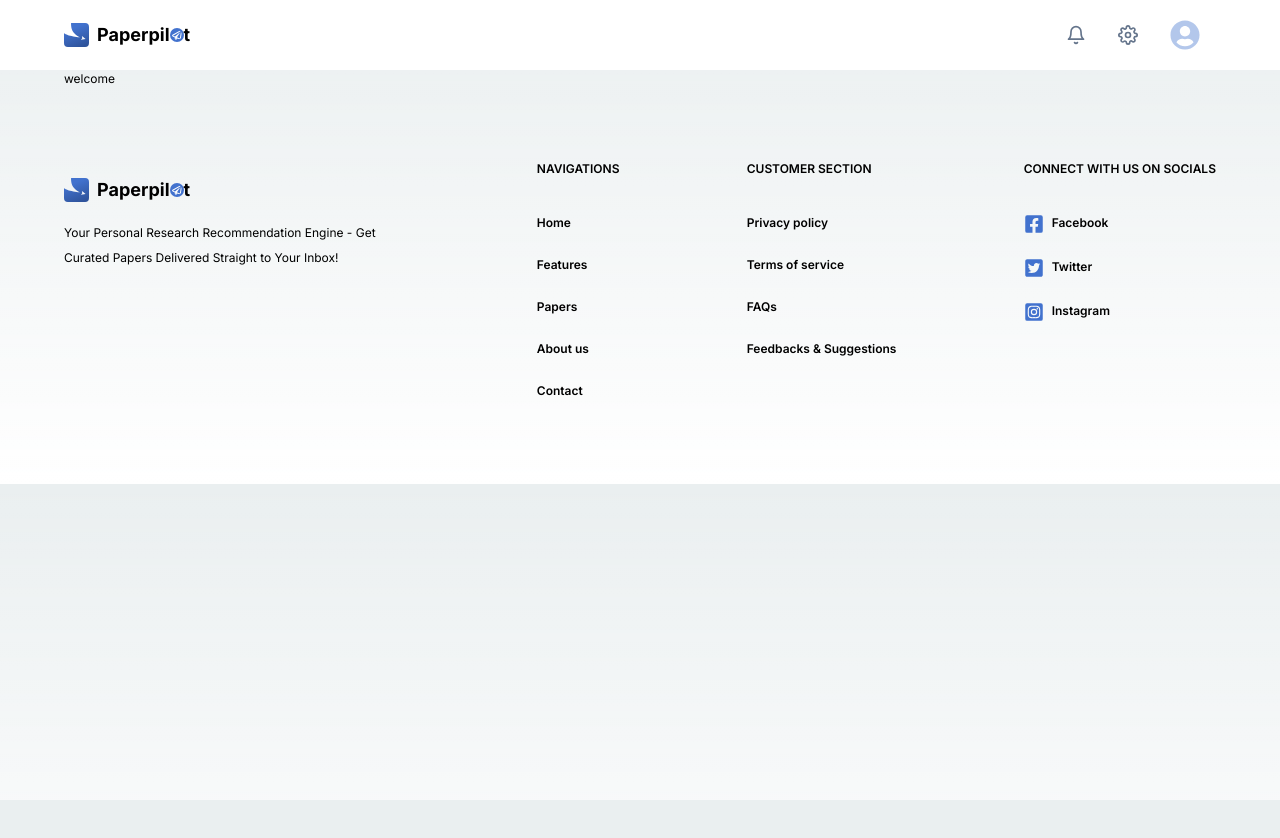
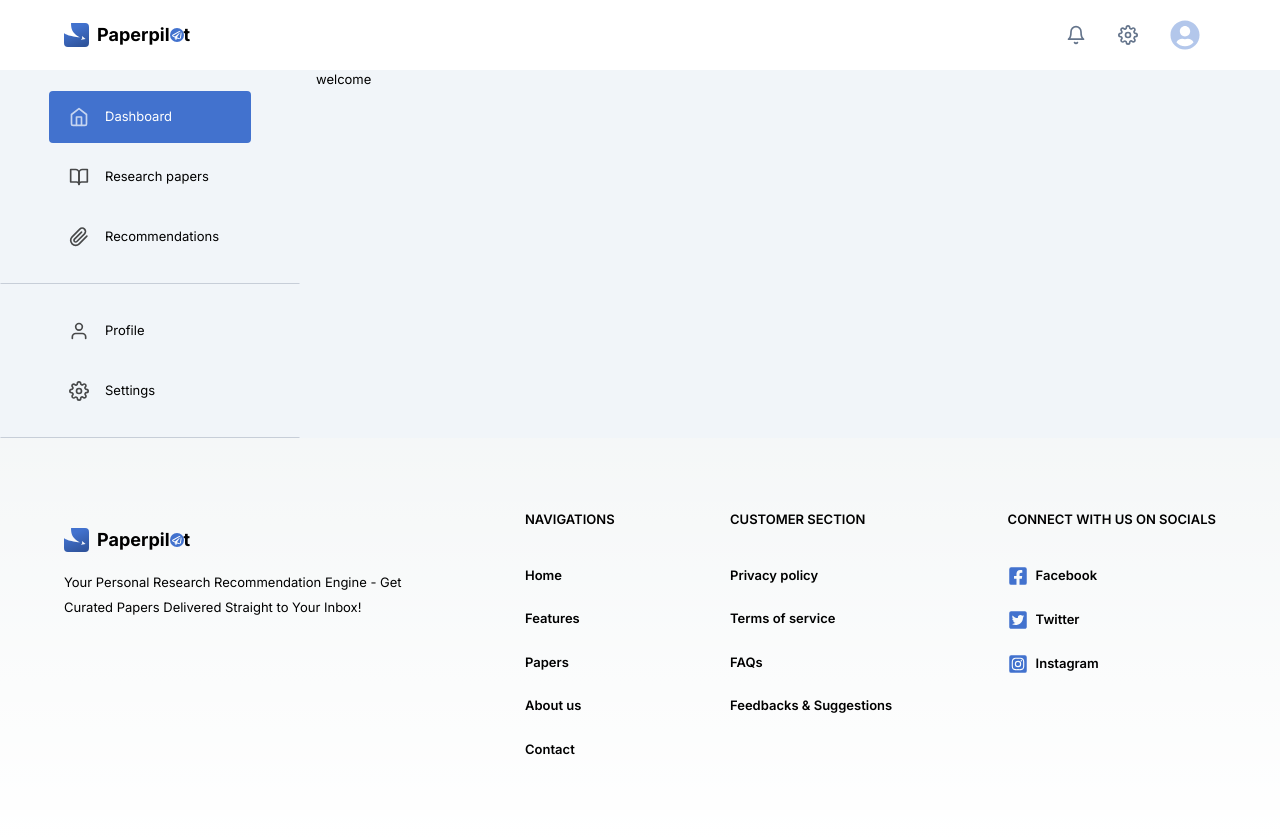
Before and after one commit to abel-otegbola/Paperpilot, a Next.js app: page /dashboard in a window 1280 px wide. Shown: the top 838 px of the page. Before the commit the page ends 800 px from the top, so only its background shows below. Built offline with nearby package versions, Linux system fonts and the light colour scheme; no server answers.

Commit message:
feat: create dashboard sidebar and links

```diff
--- a/src/app/dashboard/page.js
+++ b/src/app/dashboard/page.js
@@ -1,11 +1,14 @@
 'use client'
+import DashboardSidebar from "@/components/dashboardSidebar/page";
 import { useSession } from "next-auth/react"
 
 const Dashboard = () => {
     const {data:session} = useSession();
 
     return (
-        <div className="px-[5%]">
+        <div className="flex gap-2 bg-slate-100 dark:bg-slate-100/[0.3]">
+            <DashboardSidebar />
+            <div></div>
             <p>welcome {session && session.user.email}</p>
         </div>
     )
--- a/src/app/layout.js
+++ b/src/app/layout.js
@@ -16,7 +16,7 @@ export default function RootLayout({ children, session }) {
 
   return (
     <html lang="en">
-      <body className={`${inter.className} text-[12px] dark:text-white/[0.8] dark:bg-dark`}>
+      <body className={`${inter.className} text-[13px] dark:text-white/[0.8] dark:bg-dark`}>
         <AuthProvider session={session}>
 
             {children}
--- /dev/null
+++ b/src/components/dashboardSidebar/page.js
@@ -0,0 +1,48 @@
+import Link from "next/link";
+import { usePathname } from "next/navigation";
+import { FiBookOpen, FiHome, FiPaperclip, FiSettings, FiUser } from "react-icons/fi";
+
+const DashboardSidebar = () => {
+    const links = [
+        { id: 0, title: 'Dashboard', icon: <FiHome className="text-xl opacity-[0.7]" /> },
+        { id: 1, title: 'Research papers', icon: <FiBookOpen className="text-xl opacity-[0.7]" /> },
+        { id: 2, title: 'Recommendations', icon: <FiPaperclip className="text-xl opacity-[0.7]" /> },
+    ]
+    const links2 = [
+        { id: 0, title: 'Profile', icon: <FiUser className="text-xl opacity-[0.7]" /> },
+        { id: 1, title: 'Settings', icon: <FiSettings className="text-xl opacity-[0.7]" /> },
+    ]
+    const pathname = usePathname()
+
+    return (
+        <div className="lg:w-[300px] w-[230px] bg-whtie dark:bg-dark">
+            <ul className="md:px-[12%] p-4 border border-transparent border-b-slate-500/[0.3]">
+                {
+                    links.map(link => (
+                        <li key={link.id} className="flex w-full px-3 py-1">
+                            <Link href={link.title.toLowerCase()} className={`flex items-center gap-4 w-full p-4 px-5 hover:bg-primary hover:text-white rounded ${pathname.indexOf(link.title.toLowerCase()) !== -1 ? "bg-primary text-white" : ""}`}>
+                                {link.icon}
+                                <p>{link.title}</p>
+                            </Link>
+                        </li>
+                    ))
+                }
+            </ul>
+
+            <ul className="md:px-[12%] p-4 border border-transparent border-b-slate-500/[0.3]">
+                {
+                    links2.map(link => (
+                        <li key={link.id} className="flex w-full px-3 py-1">
+                            <Link href={link.title.toLowerCase()} className={`flex items-center gap-4 w-full p-4 px-5 hover:bg-primary hover:text-white rounded ${pathname.indexOf(link.title.toLowerCase()) !== -1 ? "bg-primary text-white" : ""}`}>
+                                {link.icon}
+                                <p>{link.title}</p>
+                            </Link>
+                        </li>
+                    ))
+                }
+            </ul>
+        </div>
+    )
+}
+
+export default DashboardSidebar;
```
